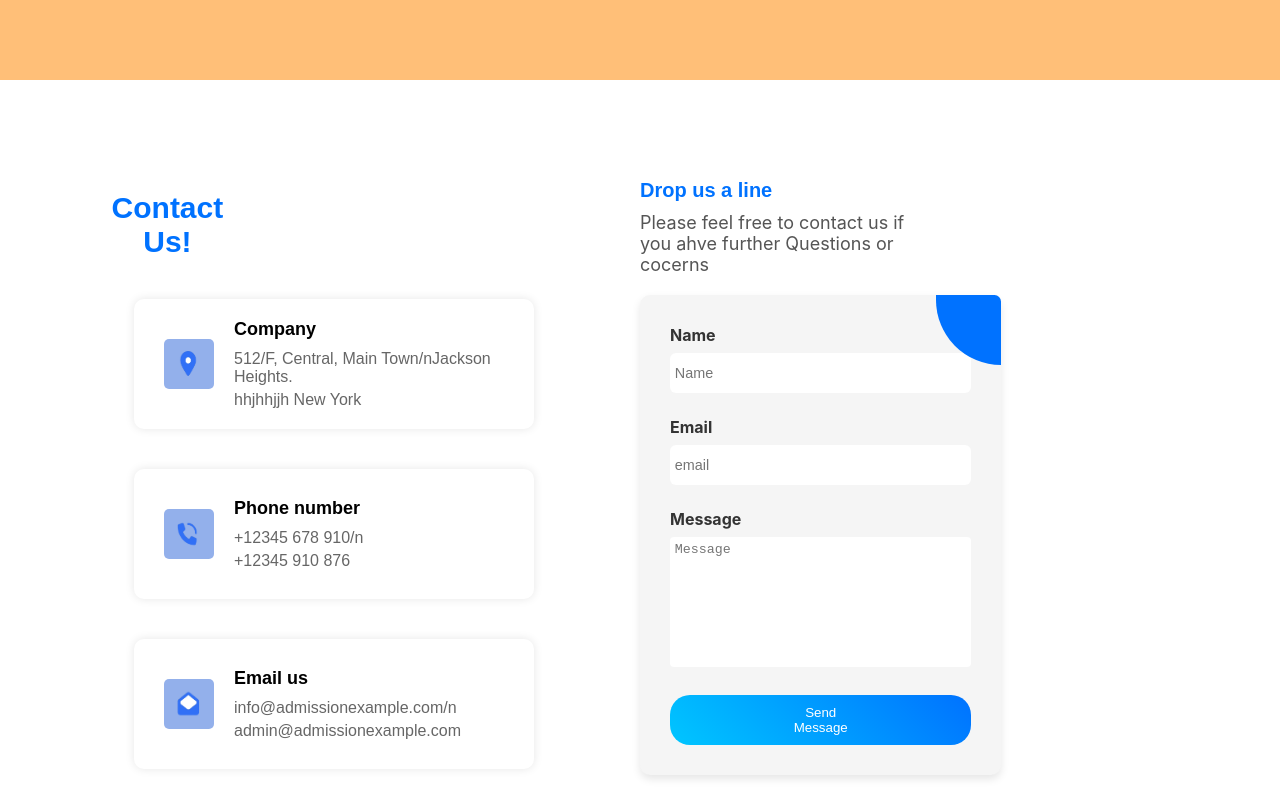
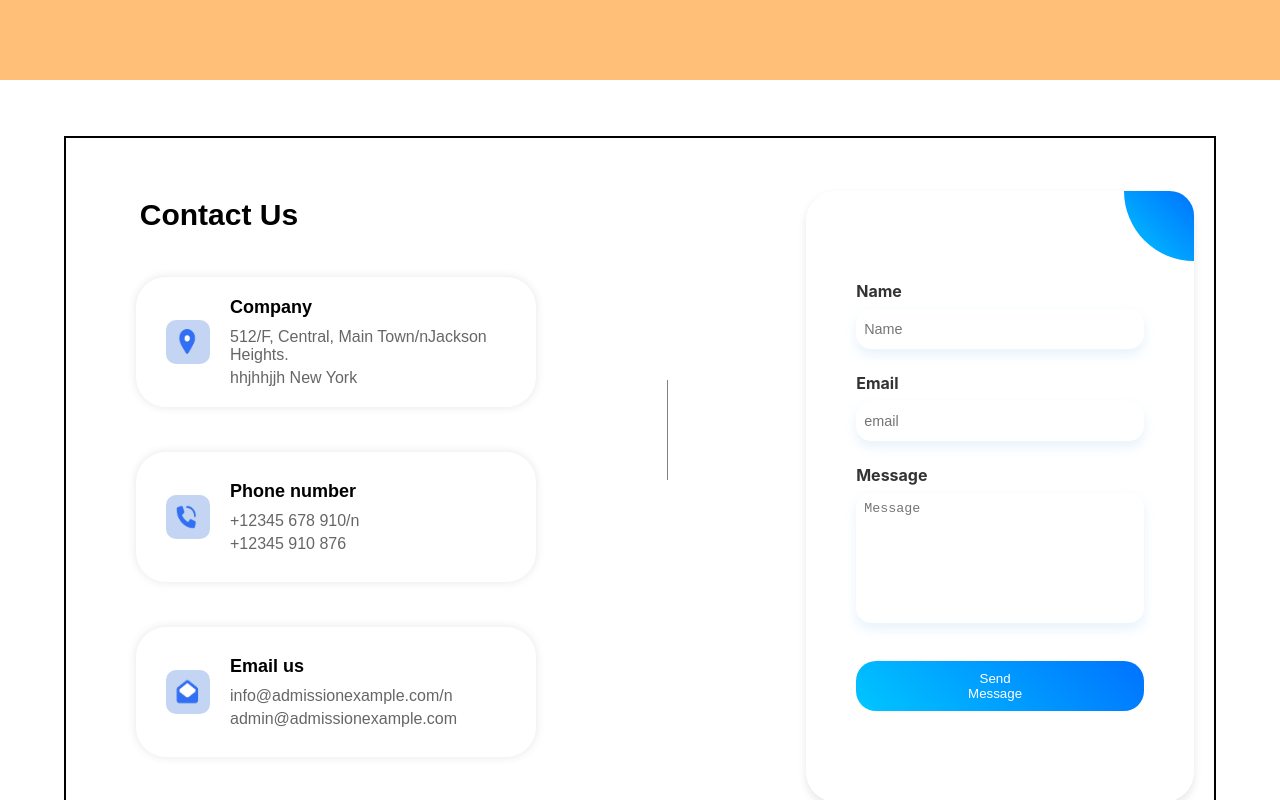
Before and after one commit to Neelapuharsha/Kamai, a React (Create React App) app: page / in a window 1280 px wide. Shown: the part 1520-2320 px from the top of the page. Built offline with nearby package versions, Linux system fonts and the light colour scheme.

Commit message:
chnages in css

```diff
--- a/src/components/Contact/CardContact.css
+++ b/src/components/Contact/CardContact.css
@@ -1,13 +1,11 @@
-
-
-
 .main_div {
     display: flex;
-    justify-content: space-around;
+    justify-content: space-between;
     flex-direction: row;
     /* align-items: center; */
     padding: 20px;
     width: 90%;
+    border: 2px solid black;
 
 
 }
@@ -16,17 +14,17 @@
     /* margin-bottom: 20px; */
     margin-top: 40px;
     /* border: 2px solid blue; */
-    width: 50%;
+    width: 40%;
 }
 
 .information h2 {
     font-size: 36px;
-     margin-bottom: 40px;
+     margin-bottom: 45px;
     /* border: 2px solid red; */
-    width: 30%;
+    width: 60%;
     font-family: sans-serif;
     font-size: 30px;
-    color: #0072ff;
+    /* color: black; */
 }
 
 /* .information p {
@@ -44,13 +42,14 @@
     width: 400px;
     padding: 30px;
     height: 130px;
-    /* border: 1px solid #ddd; */
-    border-radius: 10px;
+    /* border: 1px solid #c90808; */
+    border-radius: 30px;
     box-shadow: 0 0 10px rgba(0, 0, 0, 0.1);
-    margin-bottom: 40px;
+    margin-bottom: 45px;
     align-items: center;
     transition: background-color 0.3s,transform 0.3s;
     margin-left: 50px;
+
 
 }
 .card_div:hover{
@@ -58,7 +57,7 @@
 }
 @keyframes zoomOut{
     0% {
-      transform: scale(1); /* Initial scale */
+      transform: scale(1.03); /* Initial scale */
     }
     50% {
       transform: scale(1.05); /* Slightly larger scale */
@@ -68,11 +67,11 @@
     }
   }
 .card_div:hover {
-    background-color:#0072ff; /* Change to your desired hover background color */
+    background:linear-gradient(45deg, #00c6ff, #0072ff); /* Change to your desired hover background color */
     transform: scale(0.95);
 }
 .card_div:hover .icon_div {
-    background-color: white;
+    background-color: #fff;
 }
 
 .icon_div {
@@ -88,12 +87,12 @@
 
 .icon_div {
     flex: 0 0 auto;
-    padding: 10px;
+    padding: 7px;
     display: flex;
     justify-content: center;
     align-items: center;
-    background-color: rgb(147, 176, 235);
-    border-radius: 5px;
+    background-color: rgb(196, 212, 243);
+    border-radius: 10px;
 }
 
 .icon {
@@ -130,14 +129,15 @@
     transition: color 0.3s;
 }
 .card {
-    background: #f5f5f5;
-    border-radius: 10px;
+    background: #fff;
+    border-radius: 30px;
     box-shadow: 0 4px 8px rgba(0, 0, 0, 0.1);
-    padding: 30px 30px;
-    width: 65%;
+    padding: 90px 50px;
+    width: 35%;
     position: relative;
+
     /* border: 2px solid red; */
-    /* margin-top: 2%; */
+    margin-top: 3%;
 }
 
 .card:before {
@@ -145,42 +145,54 @@
     position: absolute;
     top: 0;
     right: 0;
-    width: 65px;
+    width: 70px;
     height: 70px;
-    background-color: #0072ff;
-    border-radius: 0 10px 0 100px;
+    background:linear-gradient(45deg, #00c6ff, #0072ff);
+    border-radius: 0 35px 0 100px;
 }
-.Form_div{
-    width: 50%;
+/* .Form_div{
+    width: 50%; */
     /* border: 1px solid black; */
-}
-.info_query{
+
+/* .info_query{
      margin-top: 5%;
 }
 .info_query h2{
     font-size: 36px;
     margin-bottom: 10px;
-   /* border: 2px solid red; */
+   border: 2px solid red;
    width: 50%;
    font-family: sans-serif;
    font-size: 20px;
-   color: #0072ff;
+   color: #0072ff; */
 
 
-}
-.info_query p{
+/* .info_query p{
     font-size: 16px;
     color: #555;
     /* margin-left: 10px; */
-    /* border: 2px solid black; */
+    /* border: 2px solid black;
     width: 50%;
     margin-bottom: 20px;
     font-size: 18px;
-}
+} */
 .contact-btn{
     color: #fff;
-    padding: 10px 120px 10px 120px;
+    padding: 10px 120px 10px 110px;
     background: linear-gradient(45deg, #00c6ff, #0072ff);
     border-radius: 20px;
     border:none;
+    margin-top: 10px;
+    cursor: pointer;
 }
+.vertical-line {
+    width: 1px;
+    height: 100px; /* Adjust the height as needed */
+    background-color: gray; /* Adjust the color as needed */
+    margin: 20% 20px; /* Adjust the horizontal margin as needed */
+  }
+.contact-btn:hover{
+  color: #fff;
+  border-color: #0072ff; /* Darker border color on hover */
+  box-shadow: 0 6px 12px rgba(0, 114, 255, 0.3); /* Subtle box shadow on hover */
+}
--- a/src/components/Contact/Contact.js
+++ b/src/components/Contact/Contact.js
@@ -7,7 +7,6 @@ import image from "../Contact/location1.png";
 import image1 from "../Contact/phone1.png";
 import image2 from "../Contact/email1.png";
 
-
 const Contact = () => {
     const [name, setName,] = useState('');
     const [title, setTitle,] = useState('');
@@ -16,7 +15,7 @@ const Contact = () => {
         <div className='main_div'>
             <div className='Contact_info'>
                 <div className='information'>
-                    <h2>Contact Us!</h2>
+                    <h2>Contact Us</h2>
                     {/* <p>Provide most popular courses that your want to join and lets start the course for the most simply courses here you can build your career very smoothly.</p> */}
                 </div>
                 <CardContact
@@ -41,11 +40,7 @@ const Contact = () => {
                 />
             </div>
 
-            <div className='Form_div'>
-                <div className='info_query'>
-                    <h2>Drop us a line</h2>
-                    <p>Please feel free to contact us if you ahve further Questions or cocerns</p>
-                </div>
+            <div className="vertical-line"></div>
                 <div className="card">
 
                     <form>
@@ -82,7 +77,7 @@ const Contact = () => {
 
                 </div>
             </div>
-        </div>
+
 
     )
 }
--- a/src/components/Contact/Input.css
+++ b/src/components/Contact/Input.css
@@ -13,11 +13,12 @@
     width: 100%;
     max-width: 330px; /* Adjusted width */
     height: 40px; /* Adjusted height */
-    padding: 0.3rem ; /* Adjusted padding */
+    padding: 0.5rem ; /* Adjusted padding */
     font-size: 0.9rem;
     border: none;
     outline: none;
-    border-radius: 6px;
+    border-radius: 15px;
     background-color: #fff;
     box-sizing: border-box; /* Ensure padding is included in width/height */
+    box-shadow: 0 6px 12px rgba(175, 214, 244, 0.3);
   }
--- a/src/components/Contact/TextArea.css
+++ b/src/components/Contact/TextArea.css
@@ -13,12 +13,13 @@
     width: 100%;
     max-width: 330px;
     height: 130px;
-    padding: 0.3rem; /* Adjusted padding */
+    padding: 0.5rem; /* Adjusted padding */
     font: size 0.9em;;
     border: none;
     outline: none;
-    border-radius: 4px;
+    border-radius: 15px;
     background-color: #fff;
     resize: none;
     box-sizing: border-box; /* Ensure padding is included in width/height */
+    box-shadow: 0 6px 12px rgba(175, 214, 244, 0.3);
   }
```
